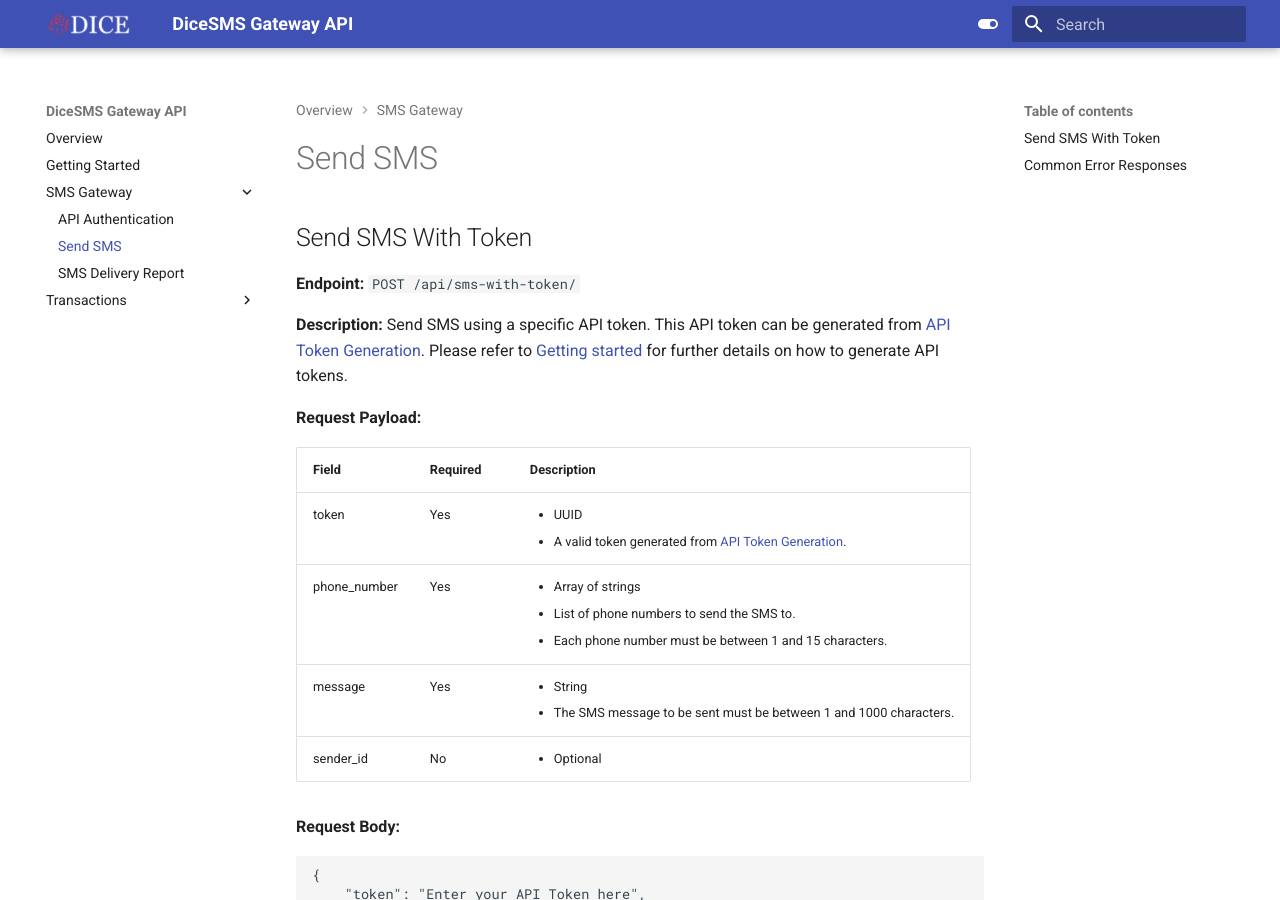
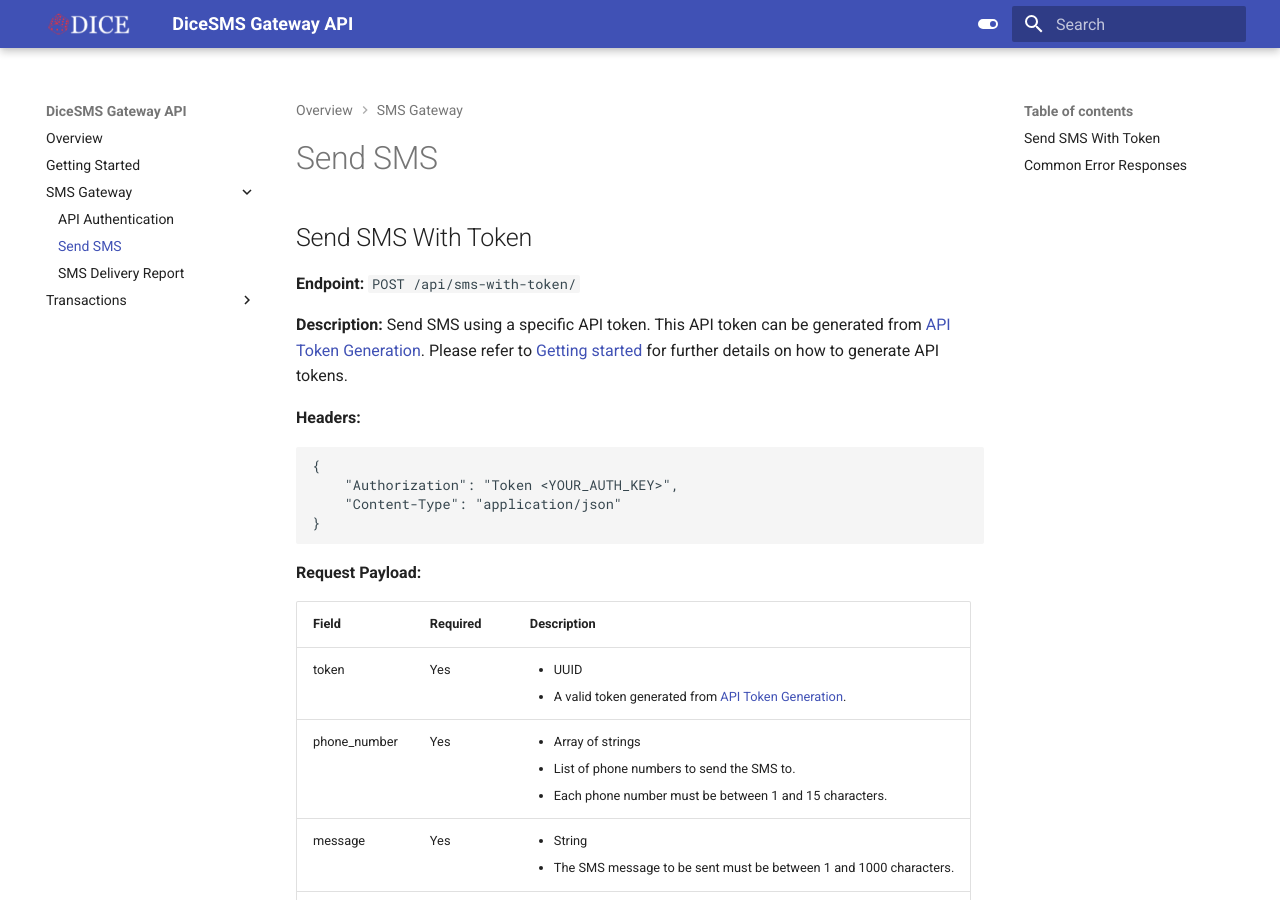
Before and after one commit to Ajna-Lab/Dice-API-Documentation, an MkDocs documentation site: the page built from docs/sms/send_sms.md, in a window 1280 px wide and 900 px high. Built offline with MkDocs 1.6.1 and Material for MkDocs 9.7.7, drawn with Linux system fonts in a browser that asks for light colours.

Commit message:
feat: added headers for send sms api

````diff
--- a/docs/sms/send_sms.md
+++ b/docs/sms/send_sms.md
@@ -64,6 +64,14 @@
 
 **Description:** Send SMS using a specific API token. This API token can be generated from [API Token Generation](https://dicesms.asia/api/token-generate/). Please refer to [Getting started](../getting_started.md/#step-3-generate-api-token) for further details on how to generate API tokens.
 
+
+**Headers:**
+```
+{
+    "Authorization": "Token <YOUR_AUTH_KEY>",
+    "Content-Type": "application/json"
+}
+```
 
 **Request Payload:**
 
````
